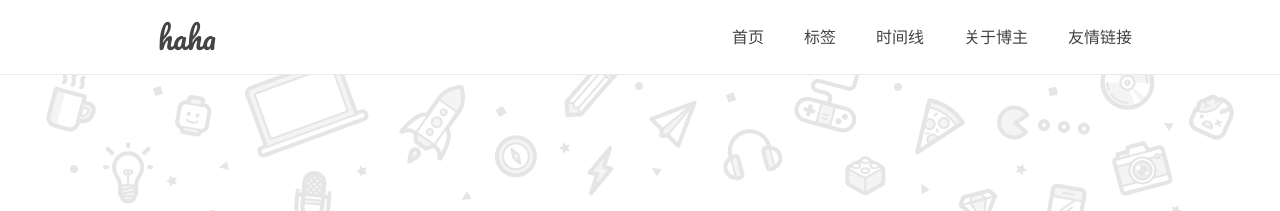
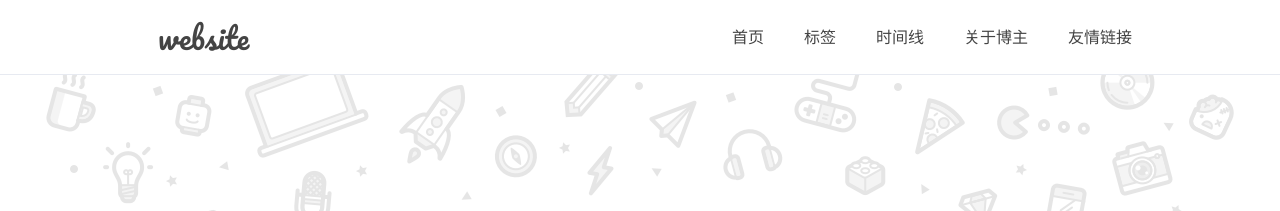
Before and after one commit to Yann-Liu-Yiyang/Yann-Liu-Yiyang.github.io, a Jekyll site: the page built from index.html, in a window 1280 px wide. Shown: the top 211 px of the page. Built offline with Jekyll 4.4.1, drawn with Linux system fonts in a browser that asks for light colours; comment, search, counter and statistics services are not loaded.

Commit message:
Update _config.yml

```diff
--- a/_config.yml
+++ b/_config.yml
@@ -14,9 +14,9 @@ nav: # 最佳体验 六个标签 且最好每个标签不超过4中文字
 
 # 博主
 author: true
-name: 'my name'
-NickName: 'lyy'
-webtitle: 'haha'
+name: 'name'
+NickName: 'nickname'
+webtitle: 'website'
 bio: 'nothing'
 about: true
 aboutyou: 'my introduction'
```
